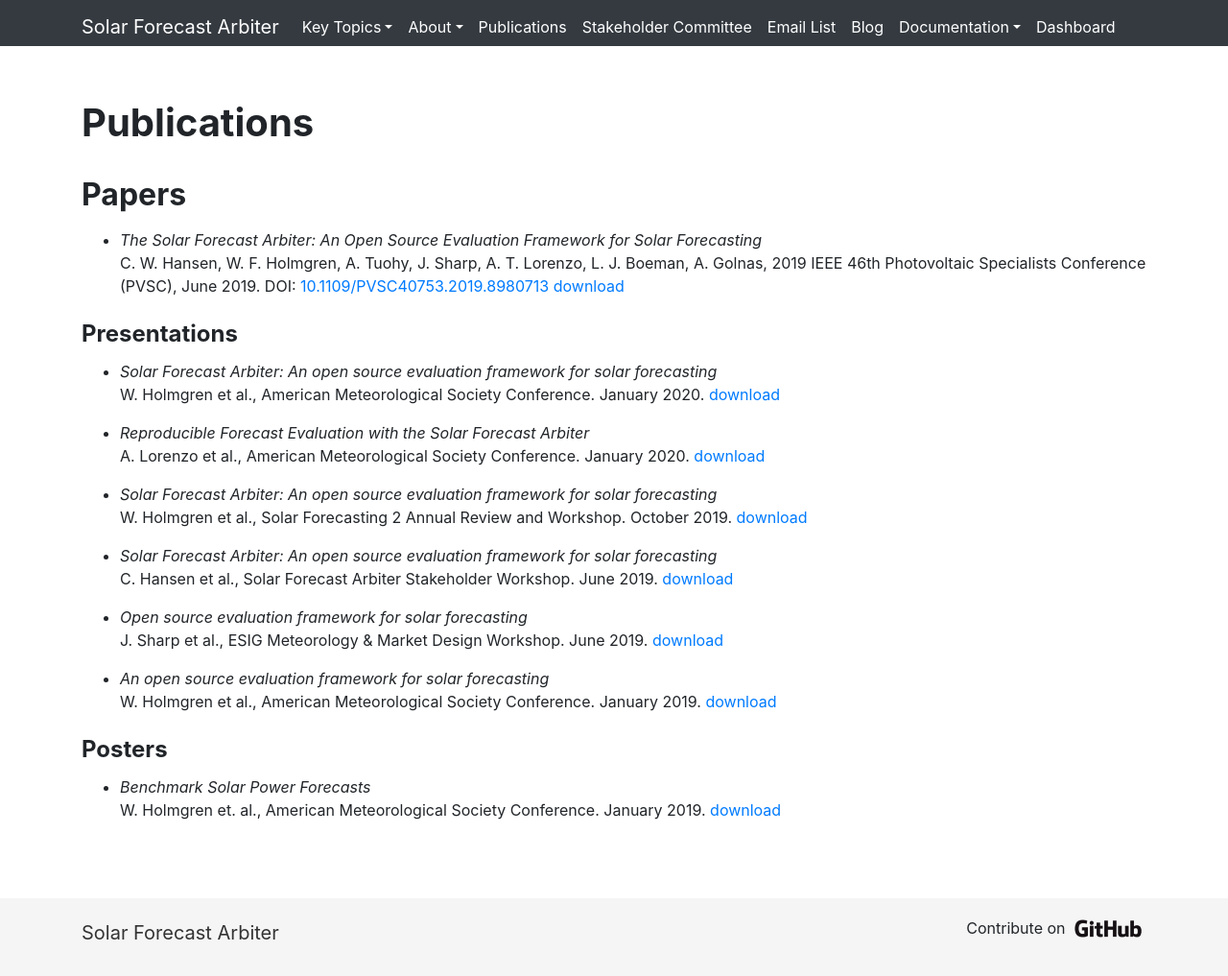
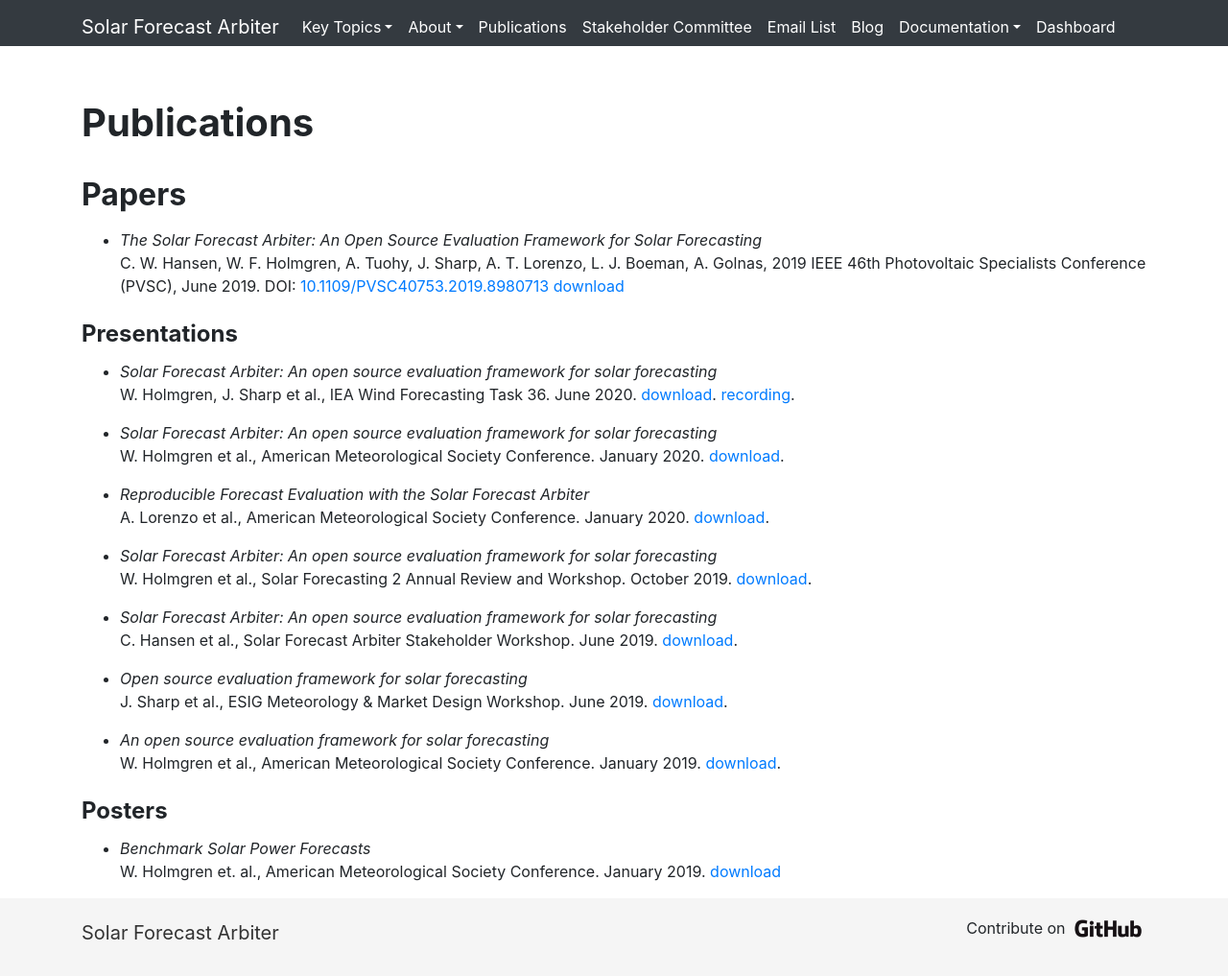
Before and after one commit to SolarArbiter/SolarArbiter.github.io, a Jekyll site: the page built from publications.md, in a window 1280 px wide and 1017 px high. Shown: the whole window at 96% size. Built offline with Jekyll 4.4.1, drawn with Linux system fonts in a browser that asks for light colours.

Commit message:
add IEA presentation (#152)
* add iea presentation

* conditional link to recording

* remove span copy pasta

* adjust place name

```diff
--- a/_data/presentations.yml
+++ b/_data/presentations.yml
@@ -1,3 +1,9 @@
+- authors: W. Holmgren, J. Sharp et al.
+  title: "Solar Forecast Arbiter: An open source evaluation framework for solar forecasting"
+  place: IEA Wind Forecasting Task 36
+  date: June 2020
+  link: assets/presentations/2020 IEA SFA.pdf
+  recording: https://youtu.be/oqidNhlAkAo
 - authors: W. Holmgren et al.
   title: "Solar Forecast Arbiter: An open source evaluation framework for solar forecasting"
   place: American Meteorological Society Conference
--- a/publications.md
+++ b/publications.md
@@ -17,7 +17,7 @@
 
 {% for presentation in site.data.presentations %}
 - _{{ presentation.title }}_<br/>
-  {{ presentation.authors }}, {{ presentation.place}}. {{ presentation.date }}. <a href="{{ presentation.link | relative_url }}">download<span class="sr-only"> presentation {{ presentation.title }} by {{ presentation.authors}}</span></a>
+  {{ presentation.authors }}, {{ presentation.place}}. {{ presentation.date }}. <a href="{{ presentation.link | relative_url }}">download<span class="sr-only"> presentation {{ presentation.title }} by {{ presentation.authors}}</span></a>. {% if presentation.recording %}<a href="{{ presentation.recording | relative_url }}">recording</a>. {% endif %}
 
 {% endfor %}
 
```
Also changed, not shown: 1 other file.
